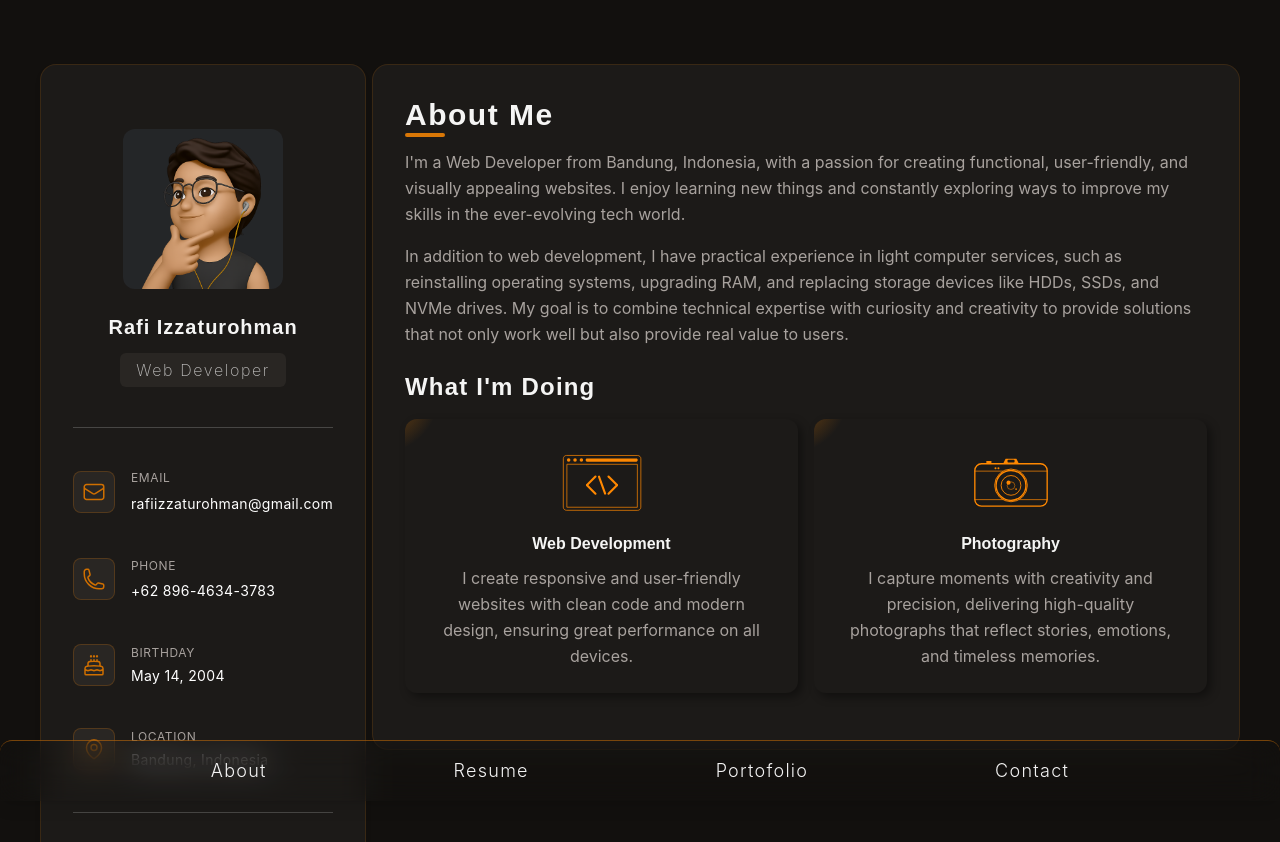
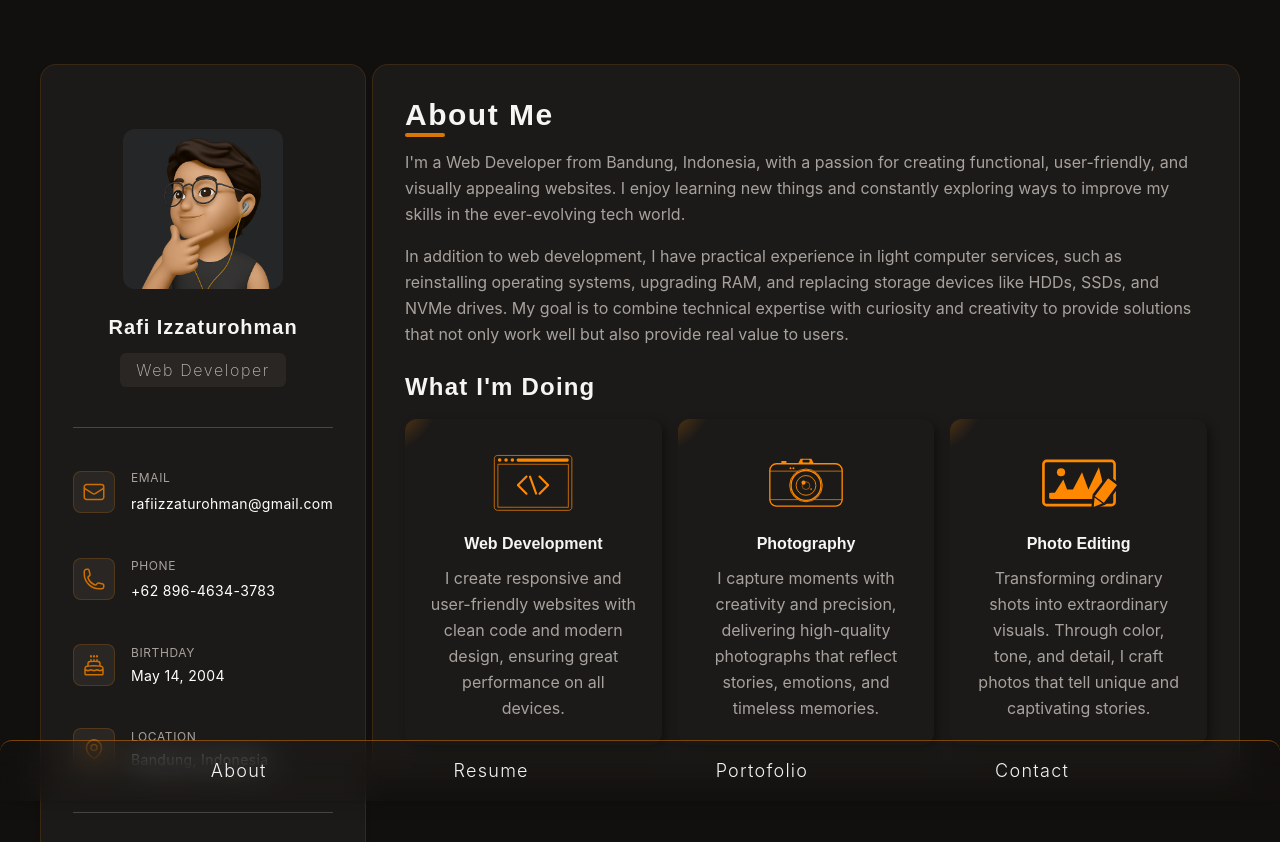
Before and after one commit to rafiizzaturohman/gluon, a Next.js app: page / in a window 1280 px wide. Before the commit the page ends 814 px from the top, so only its background shows below. Built offline with nearby package versions, Linux system fonts and the light colour scheme.

Commit message:
Some Update

```diff
--- a/src/app/globals.css
+++ b/src/app/globals.css
@@ -55,9 +55,9 @@
   /* ===== Card ===== */
   .content-card {
     @apply bg-[var(--color-surface)] border border-[var(--color-border)]
-            p-3 sm:p-5 md:p-6 lg:p-8
-            space-y-6 w-full sm:w-[90%] md:w-full lg:w-full mx-auto
-            rounded-2xl shadow-lg overflow-hidden transition-all duration-300;
+           p-3 sm:p-5 md:p-6 lg:p-8
+           w-full sm:w-[90%] md:w-full lg:w-full mx-auto
+           rounded-2xl shadow-lg overflow-hidden transition-all duration-300;
   }
   .profile-card {
     @apply relative bg-[var(--color-surface)] border border-[var(--color-border)]
@@ -172,7 +172,6 @@
     @apply inline-block px-4 py-2 rounded-full text-sm font-medium
            transition-all duration-300;
   }
-
   .btn-primary {
     background: linear-gradient(
       135deg,
--- a/src/app/icons.tsx
+++ b/src/app/icons.tsx
@@ -3,3 +3,4 @@ export { default as InstagramIcon } from "./icons/instagram";
 export { default as LinkedInIcon } from "./icons/linkedin";
 export { default as WebDevIcon } from "./icons/webDev";
 export { default as CameraIcon } from "./icons/camera";
+export { default as PhotoEditIcon } from "./icons/photoedit";
--- /dev/null
+++ b/src/app/icons/photoedit.tsx
@@ -0,0 +1,82 @@
+const PhotoEdit = ({ className }: { className?: string }) => {
+  return (
+    <svg
+      xmlns="http://www.w3.org/2000/svg"
+      viewBox="0 0 280 176"
+      shapeRendering="geometricPrecision"
+      textRendering="geometricPrecision"
+      className={`${className} fill-current`}
+    >
+      {/* Frame */}
+      <rect
+        width="271.044993"
+        height="168.359942"
+        rx="12"
+        ry="12"
+        transform="matrix(.918714 0 0 0.918714 15.493586 10.662682)"
+        fill="none"
+        stroke="currentColor"
+        strokeWidth="10"
+      />
+
+      {/* Isi gambar */}
+      <g>
+        <g transform="translate(8.000001 0.000001)">
+          <rect
+            width="175.567567"
+            height="27.243243"
+            rx="5"
+            ry="5"
+            transform="matrix(1.163801 0 0 0.7963 27.49481 121.953102)"
+          />
+          <rect
+            width="175.567567"
+            height="27.243243"
+            rx="5"
+            ry="5"
+            transform="matrix(.926937 0 0 0.7963 69.080447 111.106205)"
+          />
+        </g>
+        <g transform="translate(9.487251 0)">
+          <polygon
+            points="12.041008,-51.372646 29.238928,-4.812692 29.238928,16.881103 0,16.881103 -29.238928,16.881103 -17.503949,-4.812692 12.041008,-51.372646"
+            transform="translate(63.706732 126.765794)"
+          />
+          <polygon
+            points="18.896593,-76.460993 45.18361,-4.812692 29.238928,16.881103 0,16.881103 -29.238928,16.881103 -18.653445,-4.812692 18.896593,-76.460993"
+            transform="translate(122.184588 126.765794)"
+          />
+          <polygon
+            points="23.487178,-93.896018 45.18361,-4.812692 29.238928,16.881103 0,16.881103 -29.238928,16.881103 -18.653445,-4.812692 23.487178,-93.896018"
+            transform="translate(176.689412 126.765794)"
+          />
+        </g>
+        <ellipse
+          rx="14.306942"
+          ry="14.306942"
+          transform="translate(77.080448 50.304801)"
+        />
+      </g>
+
+      {/* Icon Pensil */}
+      <g transform="matrix(1.184015 0.887865-.887865 1.184015 343.131046 68.834292)">
+        <path
+          d="M0,55.616314L0,5C0,2.238576,2.238576,0,5,0h21.265256c2.761424,0,5,2.238576,5,5v50.616314"
+          transform="matrix(1.050756 0 0 1.001686-56.786199 39.571131)"
+          fill="currentColor"
+          stroke="#1c1a18"
+          strokeWidth="6"
+        />
+        <path
+          d="M0,0h31.265256L15.632628,55.981958v0L0,0Z"
+          transform="matrix(1 0 0 0.452621-55.992749 96.614494)"
+          fill="currentColor"
+          stroke="#1c1a18"
+          strokeWidth="6"
+        />
+      </g>
+    </svg>
+  );
+};
+
+export default PhotoEdit;
--- a/src/app/page.tsx
+++ b/src/app/page.tsx
@@ -1,4 +1,4 @@
-import AboutMe from "@/components/about";
+import ContentCard from "@/components/contentCard";
 import NavBar from "@/components/navbar";
 import MyPersonal from "@/components/personal";
 
@@ -15,7 +15,7 @@ const Home = () => {
       <MyPersonal />
 
       {/* Right Scrollable Card */}
-      <AboutMe />
+      <ContentCard />
     </main>
   );
 };
--- a/src/components/about.tsx
+++ b/src/components/about.tsx
@@ -4,34 +4,30 @@ import WhatIDo from "./card-content/about/whatido";
 
 const AboutMe = () => {
   return (
-    <section className="flex-1 overflow-y-auto">
-      <div className="content-card">
-        <div className="space-y-3">
-          <h1 className="main-page-title">About Me</h1>
+    <section className="space-y-6">
+      <div className="space-y-3">
+        <h1 className="main-page-title">About Me</h1>
 
-          <div className="space-y-4">
-            <article className="card-text">
-              I&apos;m a Web Developer from Bandung, Indonesia, with a passion
-              for creating functional, user-friendly, and visually appealing
-              websites. I enjoy learning new things and constantly exploring
-              ways to improve my skills in the ever-evolving tech world.
-            </article>
+        <div className="space-y-4">
+          <blockquote className="card-text">
+            I&apos;m a Web Developer from Bandung, Indonesia, with a passion for
+            creating functional, user-friendly, and visually appealing websites.
+            I enjoy learning new things and constantly exploring ways to improve
+            my skills in the ever-evolving tech world.
+          </blockquote>
 
-            <article className="card-text">
-              In addition to web development, I have practical experience in
-              light computer services, such as reinstalling operating systems,
-              upgrading RAM, and replacing storage devices like HDDs, SSDs, and
-              NVMe drives. My goal is to combine technical expertise with
-              curiosity and creativity to provide solutions that not only work
-              well but also provide real value to users.
-            </article>
-          </div>
+          <blockquote className="card-text">
+            In addition to web development, I have practical experience in light
+            computer services, such as reinstalling operating systems, upgrading
+            RAM, and replacing storage devices like HDDs, SSDs, and NVMe drives.
+            My goal is to combine technical expertise with curiosity and
+            creativity to provide solutions that not only work well but also
+            provide real value to users.
+          </blockquote>
         </div>
+      </div>
 
-        <WhatIDo />
-
-        <div></div>
-      </div>
+      <WhatIDo />
     </section>
   );
 };
--- a/src/components/card-content/about/whatido.tsx
+++ b/src/components/card-content/about/whatido.tsx
@@ -6,7 +6,7 @@ const WhatIDo = () => {
       <h1 className="page-title">What I&apos;m Doing</h1>
 
       {/* What I Do Card List */}
-      <div className="grid grid-cols-1 md:grid-cols-2 gap-4">
+      <div className="grid grid-cols-1 md:grid-cols-2 lg:grid-cols-3 gap-4">
         {iDo.map((item, index) => (
           <div className="mini-card" key={index}>
             <item.icon className="mini-card-icon" />
--- /dev/null
+++ b/src/components/contentCard.tsx
@@ -0,0 +1,13 @@
+import AboutMe from "./about";
+
+const ContentCard = () => {
+  return (
+    <section className="flex-1 overflow-y-auto">
+      <div className="content-card">
+        <AboutMe />
+      </div>
+    </section>
+  );
+};
+
+export default ContentCard;
--- a/src/components/data/iDo.ts
+++ b/src/components/data/iDo.ts
@@ -1,4 +1,4 @@
-import { CameraIcon, WebDevIcon } from "@/app/icons";
+import { CameraIcon, PhotoEditIcon, WebDevIcon } from "@/app/icons";
 
 export interface iDoItem {
   label: string;
@@ -17,4 +17,9 @@ export const iDo: iDoItem[] = [
     text: "I capture moments with creativity and precision, delivering high-quality photographs that reflect stories, emotions, and timeless memories.",
     icon: CameraIcon,
   },
+  {
+    label: "Photo Editing",
+    text: "Transforming ordinary shots into extraordinary visuals. Through color, tone, and detail, I craft photos that tell unique and captivating stories.",
+    icon: PhotoEditIcon,
+  },
 ];
--- a/src/components/navbar.tsx
+++ b/src/components/navbar.tsx
@@ -1,6 +1,6 @@
 const NavBar = () => {
   return (
-    <div className="fixed -bottom-[1px] left-0 w-full z-50">
+    <div className="fixed -bottom-[0.5px] left-0 w-full z-50">
       <div className="navbar-card">
         <div className="items-layout">
           <a href="" className="nav-title">
```
